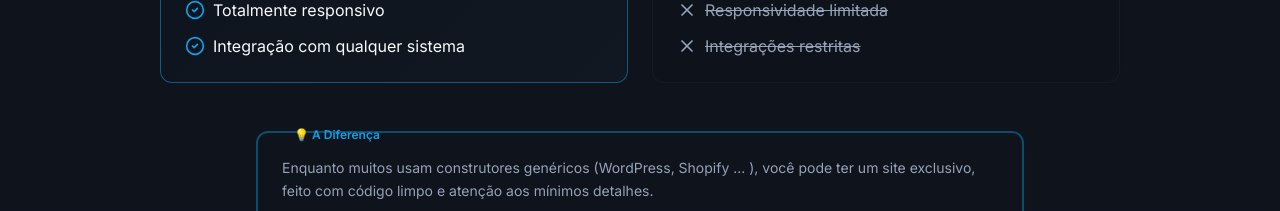
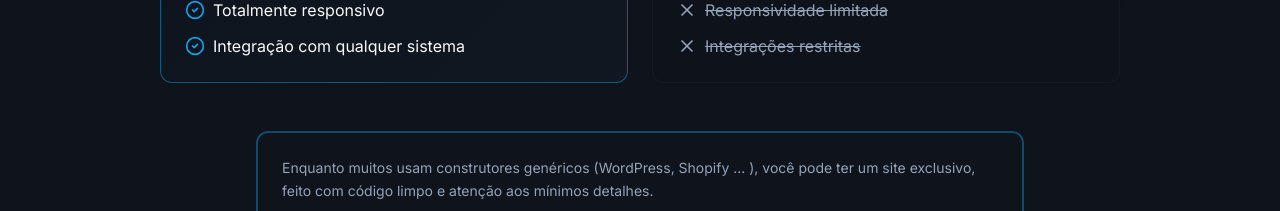
Before and after one commit to Peixoto16/synthwave-webdev, a React (Vite) app: page / in a window 1280 px wide. Shown: the part 2780-2991 px from the top of the page. Built offline with nearby package versions, Linux system fonts and the light colour scheme; the HTML template or start-up script is replaced by a standard one.

Commit message:
Refactor: Improve "A Diferença" section

```diff
--- a/src/components/sections/ComparisonSection.tsx
+++ b/src/components/sections/ComparisonSection.tsx
@@ -76,9 +76,6 @@ const ComparisonSection = () => {
 
         <div className="mt-12 flex justify-center animate-fade-in" style={{ animationDelay: '200ms' }}>
           <div className="group relative max-w-3xl rounded-lg border-2 border-primary/40 p-6 transition-all duration-300 hover:border-primary hover:shadow-glow hover:scale-[1.02]">
-            <div className="absolute -top-3 left-6 bg-transparent px-3">
-              <span className="text-xs font-semibold text-primary">💡 A Diferença</span>
-            </div>
             <p className="text-sm text-muted-foreground leading-relaxed">
               Enquanto muitos usam construtores genéricos (WordPress, Shopify ... ), você pode ter um site exclusivo, feito com código limpo e atenção aos mínimos detalhes.
             </p>
```
